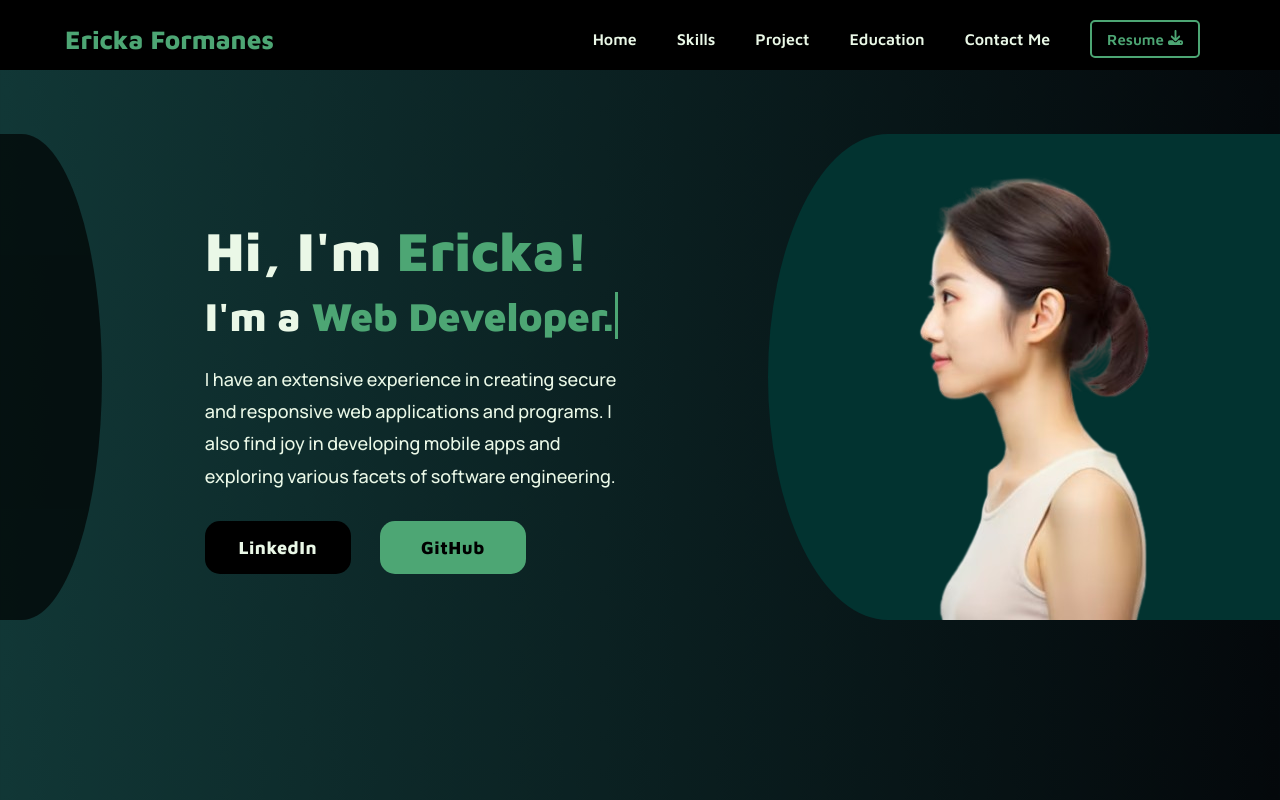
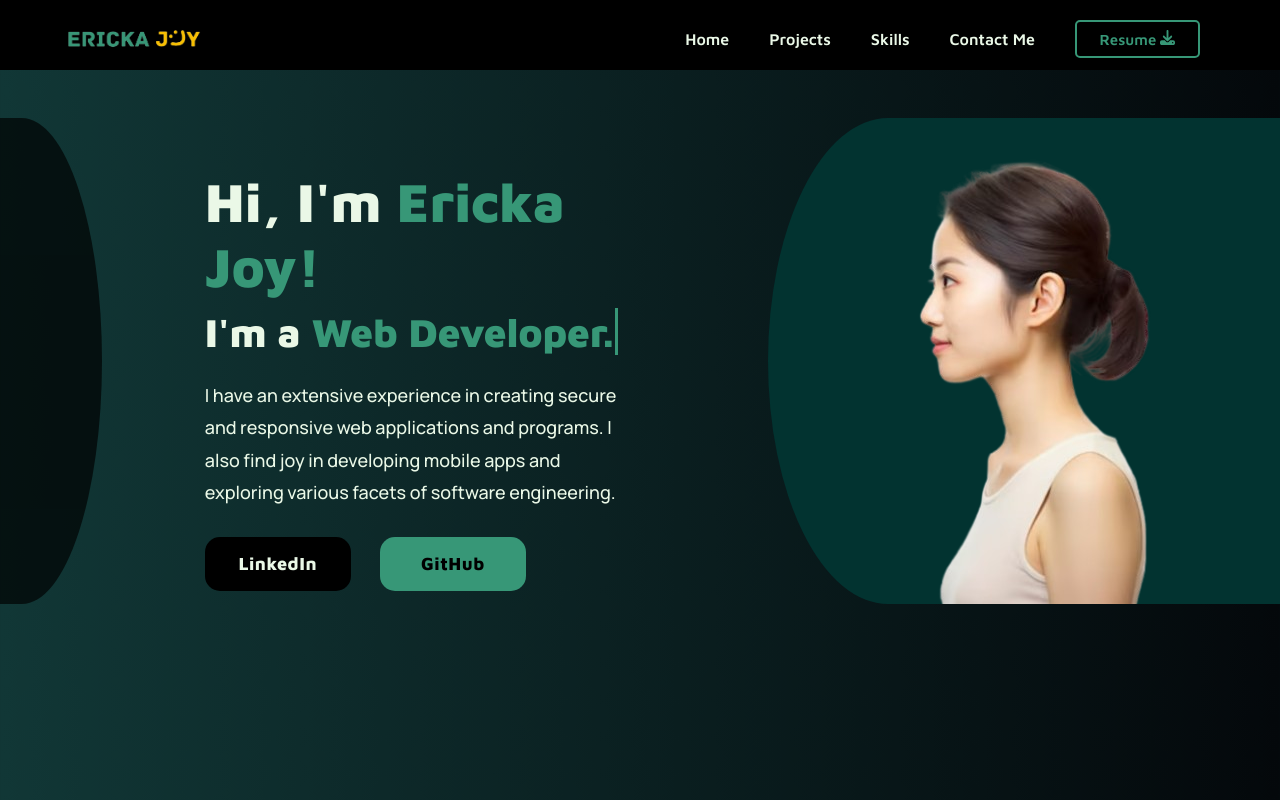
Before and after one commit to erckafrmns/portfolio, a React (Create React App) app: page / in a window 1280 px wide. Shown: the top 800 px of the page. Built offline with nearby package versions, Linux system fonts and the light colour scheme.

Commit message:
styles: modified some styles in navbar and app

```diff
--- a/src/App.css
+++ b/src/App.css
@@ -3,10 +3,14 @@
 :root{
   --c1:#000000;
   --c2: #023330;
-  --c3: #4da674;
-  --c4: #618897;
-  --c5: #eaf8e7;
-  --c6: #e2f6dd;
+  --c3: #379777;
+  --c4: #eaf8e7;
+
+  --bg1: #113736;
+  --bg2: #04080b;
+  --pholder: #e2f6dd;
+  --red: rgb(187, 66, 66);
+  --yellow: #f8c000;
 }
 
 * {
@@ -19,8 +23,7 @@ body{
   width: 100%;
   height: 100%;
   overflow-x: hidden;
-  /* background: linear-gradient(90deg, var(--c6), #73958b); */
-  background: linear-gradient(90deg, #113736, #04080b);
+  background: linear-gradient(90deg, var(--bg1), var(--bg2));
 }
 
 h1, h2, h3, h4, p{
@@ -35,6 +38,7 @@ h1, h2, h3, h4, p{
   height: 100vh;
   display: flex;
   flex-direction: column;
+  padding-top: 4.2%;
 }
 
 .hero-content{
@@ -68,7 +72,7 @@ h1, h2, h3, h4, p{
 
 .hero-middle h1, .hero-middle h3{
   font-family: 'Maven Pro', sans-serif;
-  color: var(--c5);
+  color: var(--c4);
   font-size: 55px;
   font-weight: 900;
 }
@@ -120,7 +124,7 @@ h3 span {
 .hero-middle p{
   width: 85%;
   font-family: 'Manrope', sans-serif;
-  color: var(--c5);
+  color: var(--c4);
   font-size: 18px;
   padding-bottom: 4%;
   line-height: 1.8;
@@ -147,7 +151,7 @@ h3 span {
   background-color: var(--c1);
   margin-right: 6%;
   border: none;
-  color: var(--c5);
+  color: var(--c4);
 }
 
 .GitHubBTN{
@@ -206,7 +210,7 @@ h3 span {
 .skills-left h1{
   writing-mode: vertical-lr;
   text-orientation:upright;
-  color: var(--c5);
+  color: var(--c4);
   font: 800 40px 'Maven Pro', sans-serif;
   letter-spacing: 30px;
 }
@@ -215,7 +219,7 @@ h3 span {
 .vertical-line {
   width: 2px;
   height: 100%;
-  background-color: var(--c5);
+  background-color: var(--c4);
 }
 
 .skills-right{
@@ -227,7 +231,7 @@ h3 span {
 }
 
 .skills-right h1{
-  color: var(--c5);
+  color: var(--c4);
   padding-bottom: 10%;
 }
 
@@ -261,7 +265,7 @@ h3 span {
     gap: 10px;
     font-size: 1rem;
     height: 45%;
-    border: 2px solid var(--c5);
+    border: 2px solid var(--c4);
     background-color: var(--c2);
     cursor: pointer;
 }
@@ -277,7 +281,7 @@ h3 span {
 .languages-list span,
 .frameworks-list span,
 .others-list span {
-    color: var(--c5);
+    color: var(--c4);
 }
 
 .languages-list li:nth-child(1),
@@ -344,7 +348,7 @@ h3 span {
 }
 
 .contact-me h1{
-  color: var(--c5);
+  color: var(--c4);
   font-family: "Maven Pro", sans-serif;
   font-size: 50px;
   letter-spacing: 1px;
@@ -352,7 +356,7 @@ h3 span {
 }
 
 .contact-me p{
-  color: var(--c5);
+  color: var(--c4);
   font-family: "Manrope", sans-serif;
   font-size: 16px;
   text-align: center;
@@ -372,7 +376,7 @@ h3 span {
 .vertical-line2{
   width: 1px;
   height: 100%;
-  background-color: var(--c5);
+  background-color: var(--c4);
   margin: 0 auto;
 }
 
@@ -429,7 +433,7 @@ h3 span {
 }
 
 .contact-icons{
-  color: var(--c5);
+  color: var(--c4);
 }
 
 .contact-form{
@@ -445,7 +449,7 @@ h3 span {
   width: 80%;
   border-radius: 5px;
   padding: 18px 25px;
-  color: var(--c5);
+  color: var(--c4);
   border: none;
   outline: none;
   font-size: 14px;
@@ -461,7 +465,7 @@ h3 span {
 
 .contact-form input::placeholder,
 .contact-form textarea::placeholder{
-  color: var(--c6);
+  color: var(--pholder);
   opacity: 60%;
   letter-spacing: .5px;
 }
@@ -481,7 +485,7 @@ h3 span {
   border: 2px solid transparent;
   border-radius: 5px;
   font-size: 14px;
-  color: var(--c5);
+  color: var(--c4);
   font-weight: 600;
   display: flex;
   flex-direction: row;
@@ -496,7 +500,7 @@ h3 span {
 }
 
 .form-reset{
-  background-color: rgb(187, 66, 66);
+  background-color: var(--red);
 }
 
 .contact-form button:hover{
@@ -509,6 +513,6 @@ h3 span {
 }
 
 .form-reset:hover{
-  border: 2px solid rgb(187, 66, 66);
-  color: rgb(187, 66, 66);
+  border: 2px solid var(--red);
+  color: var(--red);
 }
--- a/src/App.jsx
+++ b/src/App.jsx
@@ -65,10 +65,10 @@ function App() {
 
     return (
         <>
-
+            <Navbar/>
             {/* HERO/HOME SECTION */}
             <section className='hero'>
-                <Navbar/>
+
                 <div className='hero-content'>
                     <div className='hero-left'>.</div>
                     <div className='hero-middle'>
--- a/src/components/Footer.css
+++ b/src/components/Footer.css
@@ -13,19 +13,19 @@
 
 .footer h1{
     font: 600 25px 'Maven Pro', sans-serif;
-    color: var(--c5);
+    color: var(--c4);
 }
 
 .footer p{
     width: 40%;
-    color: var(--c5);
+    color: var(--c4);
     font: 500 14px 'Manrope', sans-serif;
     padding: 5px 0 20px 0;
     text-align: center;
 }
 
 .footer-socials ul{
-    color: var(--c5);
+    color: var(--c4);
     display: flex;
     flex-direction: row;
     gap: 10px;
@@ -48,7 +48,7 @@
 }
 
 .footer h4{
-    color: var(--c5);
+    color: var(--c4);
     font: 400 12px 'Manrope', sans-serif;
     padding-top: 20px;
 }
--- a/src/components/Navbar.css
+++ b/src/components/Navbar.css
@@ -7,13 +7,21 @@
     flex-direction: row;
     justify-content: space-between;
     align-items: center;
-    padding: 20px 60px 12px 65px;
+    padding: 20px 60px 12px 5%;
+    position: fixed;
+    z-index: 1000;
 }
 
-.navbar h1{
+/* .navbar h1{
     color: var(--c3);
     font: bold 26px 'Maven Pro', sans-serif;
     font-weight: 800;
+} */
+
+.navbar img{
+    width: 12%;
+    object-fit: contain;
+    cursor: pointer;
 }
 
 .nav-links ul{
@@ -29,7 +37,7 @@
 
 .nav-links ul li a{
     text-decoration: none;
-    color: var(--c5);
+    color: var(--c4);
     font-size: 16px;
     font-family: 'Maven pro', sans-serif;
     transition: all 0.3s ease;
@@ -47,6 +55,7 @@
     font-family: 'Maven pro', sans-serif;
     background-color: var(--c1);
     padding: 8px 15px;
+    width: 125px;
     border: none;
     border: 2px solid var(--c3);
     border-radius: 5px;
@@ -55,6 +64,7 @@
 }
 
 .nav-links ul li button:hover{
-    background-color: var(--c3);
+    background-color: var(--yellow);
     color: var(--c1);
+    border: 2px solid var(--yellow);
 }
--- a/src/components/Navbar.jsx
+++ b/src/components/Navbar.jsx
@@ -1,26 +1,31 @@
-import React from 'react'
+import React, { useState } from 'react';
 import './Navbar.css';
 import { FaDownload } from "react-icons/fa6";
 import data from '../data';
+import navlogo from '../assets/navbar-logo.png';
 
 
 const Navbar = () => {
 
   const { firstname, lastname, school, about, contacts } = data; // Destructure data
 
+  const [isHovered, setIsHovered] = useState(false);
 
   return (
     <>
         <div className='navbar'>
-            <h1>{firstname} <span>{lastname}</span></h1>
+            <img src={navlogo} alt="" />
             <div className='nav-links'>
                 <ul>
                     <li><a href="#">Home</a></li>
+                    <li><a href="#">Projects</a></li>
                     <li><a href="#">Skills</a></li>
-                    <li><a href="#">Project</a></li>
-                    <li><a href="#">Education</a></li>
                     <li><a href="#">Contact Me</a></li>
-                    <li><button>Resume <FaDownload /></button></li>
+                    <li>
+                        <button onMouseEnter={() => setIsHovered(true)} onMouseLeave={() => setIsHovered(false)}>
+                          {isHovered ? "Download" : "Resume"} <FaDownload />
+                        </button>
+                    </li>
                 </ul>
             </div>
         </div>
--- a/src/data.js
+++ b/src/data.js
@@ -23,11 +23,11 @@ import github from './assets/socials/github.png';
 
 
 const data = {
-    firstname: "Ericka",
+    firstname: "Ericka Joy",
 
     lastname: "Formanes",
 
-    roles: ["Software Developer.", "Web Developer.", "UI/UX Designer.", "Full-stack Developer."],
+    roles: ["Software Developer.", "Web Developer.", "Full-stack Developer."],
 
     intro: "I have an extensive experience in creating secure and responsive web applications and programs. I also find joy in developing mobile apps and exploring various facets of software engineering.",
 
```
Also changed, not shown: src/assets/navbar-logo.png (added), 1 other file (tests, documents, lock files or other folders).
